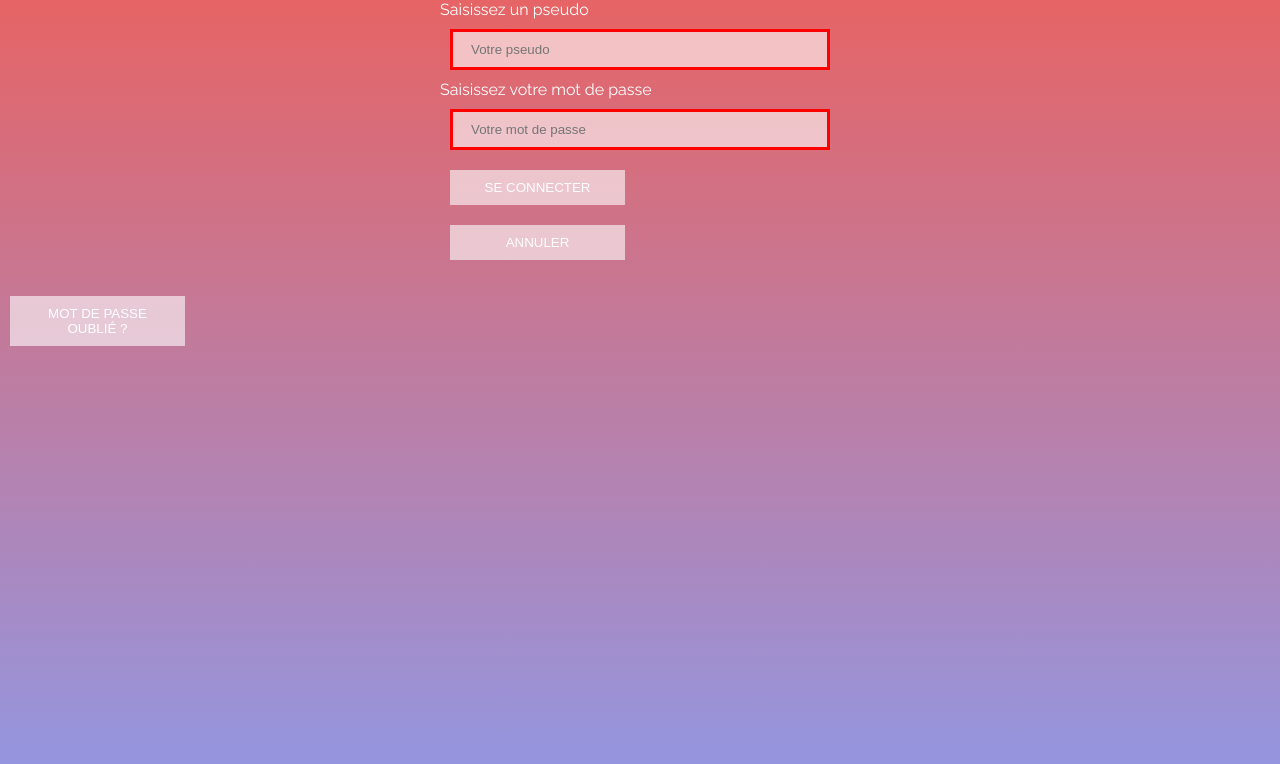
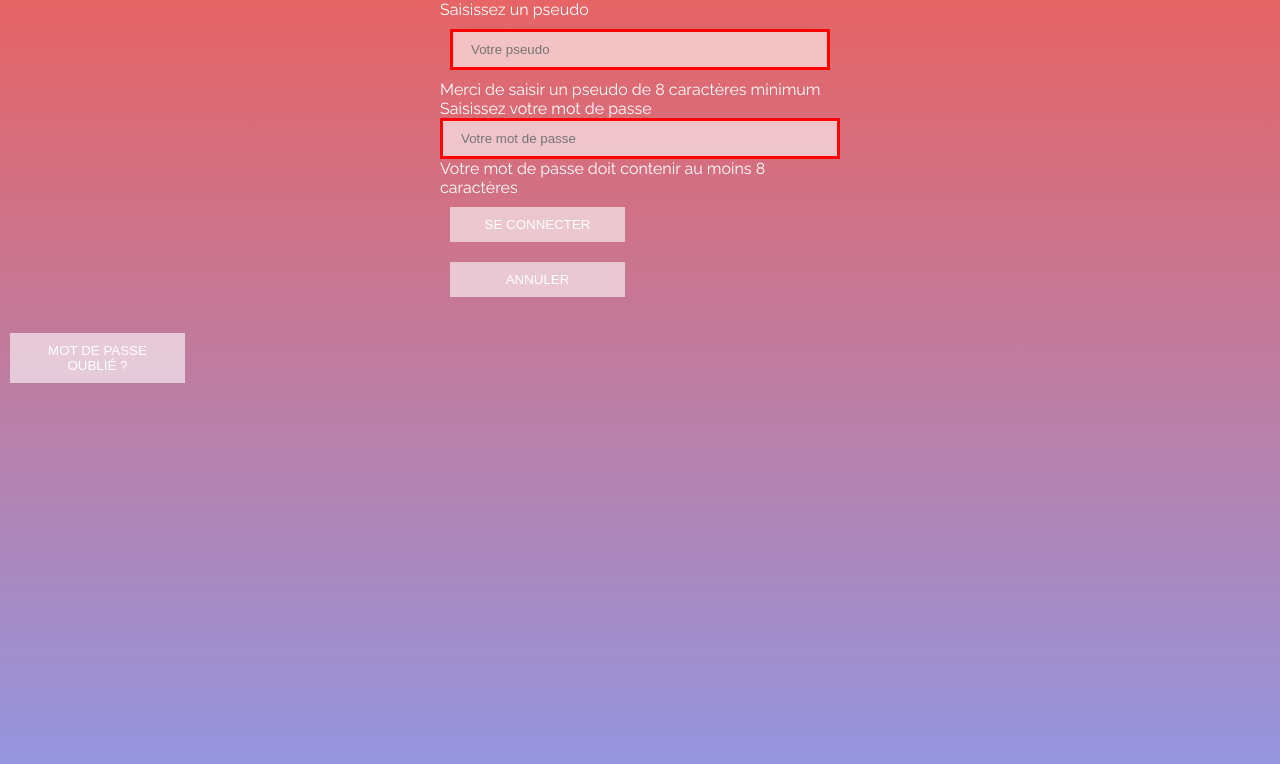
Before and after one commit to fmstheo/Angular_bapa, an Angular app: page / in a window 1280 px wide. Shown: the top 764 px of the page. Built offline with nearby package versions, Linux system fonts and the light colour scheme.

Commit message:
Ajout des variables locales dans le formulaire de connexion

```diff
--- a/src/app/connexion/connexion.component.html
+++ b/src/app/connexion/connexion.component.html
@@ -1,9 +1,11 @@
 <section>
-    <form *ngIf="!authentification.connecte" (ngSubmit)="envoieID()">
+    <form *ngIf="!authentification.connecte" (ngSubmit)="envoieID(monFormulaire)" #monFormulaire="ngForm">
         <label for="id">Saisissez un pseudo</label>
-        <input name="id" [(ngModel)]="identifiants.id" placeholder="Votre pseudo" type="text" required (input)="getIdentifiants()">
+        <input name="id" [(ngModel)]="identifiants.id" #idUser="ngModel" minlength="8" placeholder="Votre pseudo" type="text" required (input)="getIdentifiants()">
+        <div *ngIf="idUser.control.invalid">Merci de saisir un pseudo de 8 caractères minimum</div>
         <label for="id">Saisissez votre mot de passe</label>
-        <input name="mdp" [(ngModel)]="identifiants.mdp" placeholder="Votre mot de passe" type="text" required>
+        <input name="mdp" [(ngModel)]="identifiants.mdp" #mdpUser="ngModel" placeholder="Votre mot de passe" type="password" required>
+        <div *ngIf="mdpUser.control.invalid">Votre mot de passe doit contenir au moins 8 caractères</div>
         <input type="submit" value="Se connecter">
         <input type="reset" value="Annuler">
     </form>
--- a/src/app/connexion/connexion.component.ts
+++ b/src/app/connexion/connexion.component.ts
@@ -17,7 +17,9 @@ export class ConnexionComponent implements OnInit {
    * Booléen permettant de gérer l'affichage du formulaire mot de passe oublié
    */
   mdpOublie:boolean = false;
-
+  /**
+   * @param authentification Pointer vers le service d'authentification (AuthService)
+   */
   constructor(public authentification:AuthService) { }
 
   ngOnInit() {
@@ -26,7 +28,8 @@ export class ConnexionComponent implements OnInit {
   /**
    * Méthode déclenchée sur le submit du formulaire pour récupérer les données
    */
-  envoieID(){
+  envoieID(argumentQuelconque){
+    console.log("Nous récupérons le formulaire : ", argumentQuelconque.value);
     console.log("On a soumis le formulaire", this.identifiants);
     this.authentification.setConnecte();
   }
```
